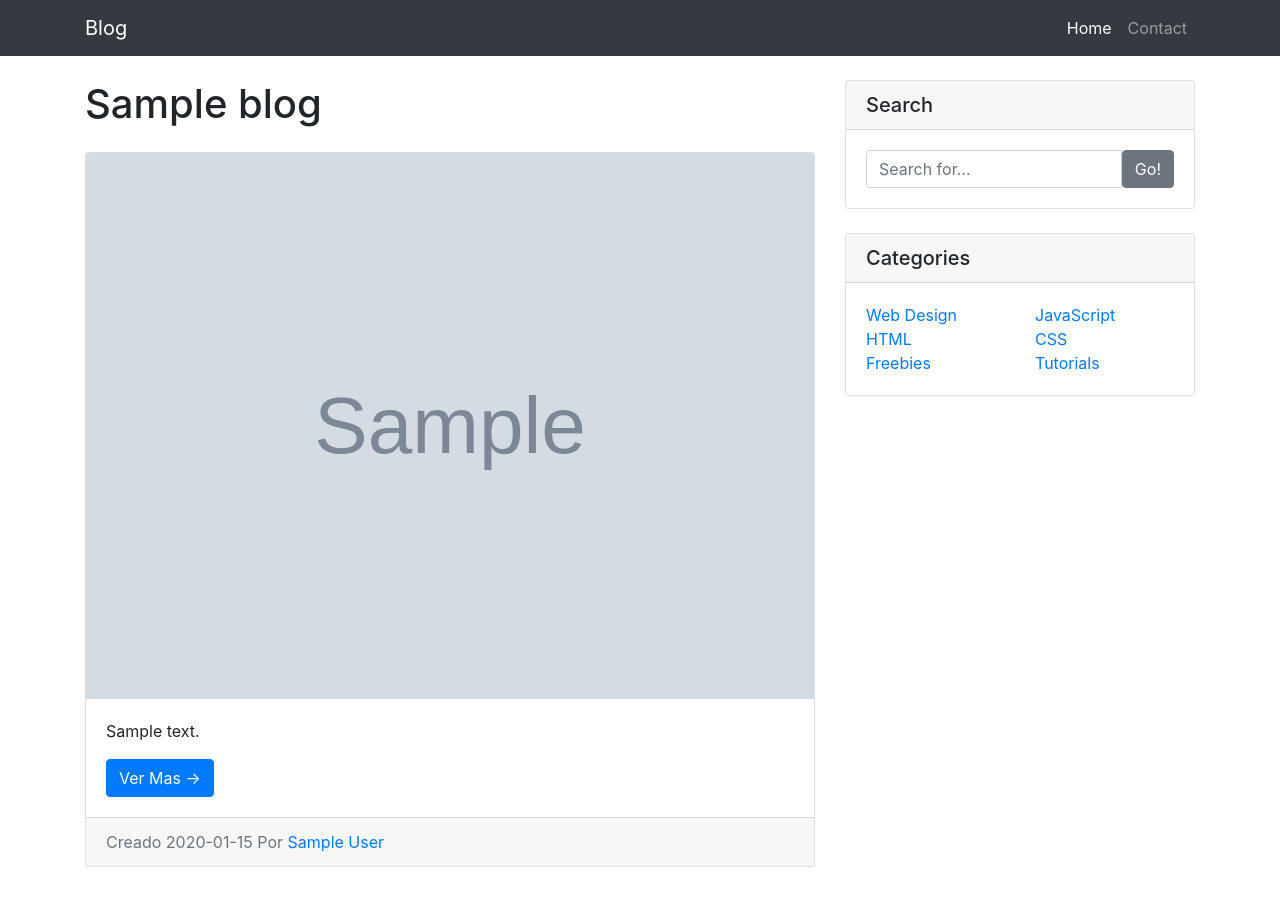
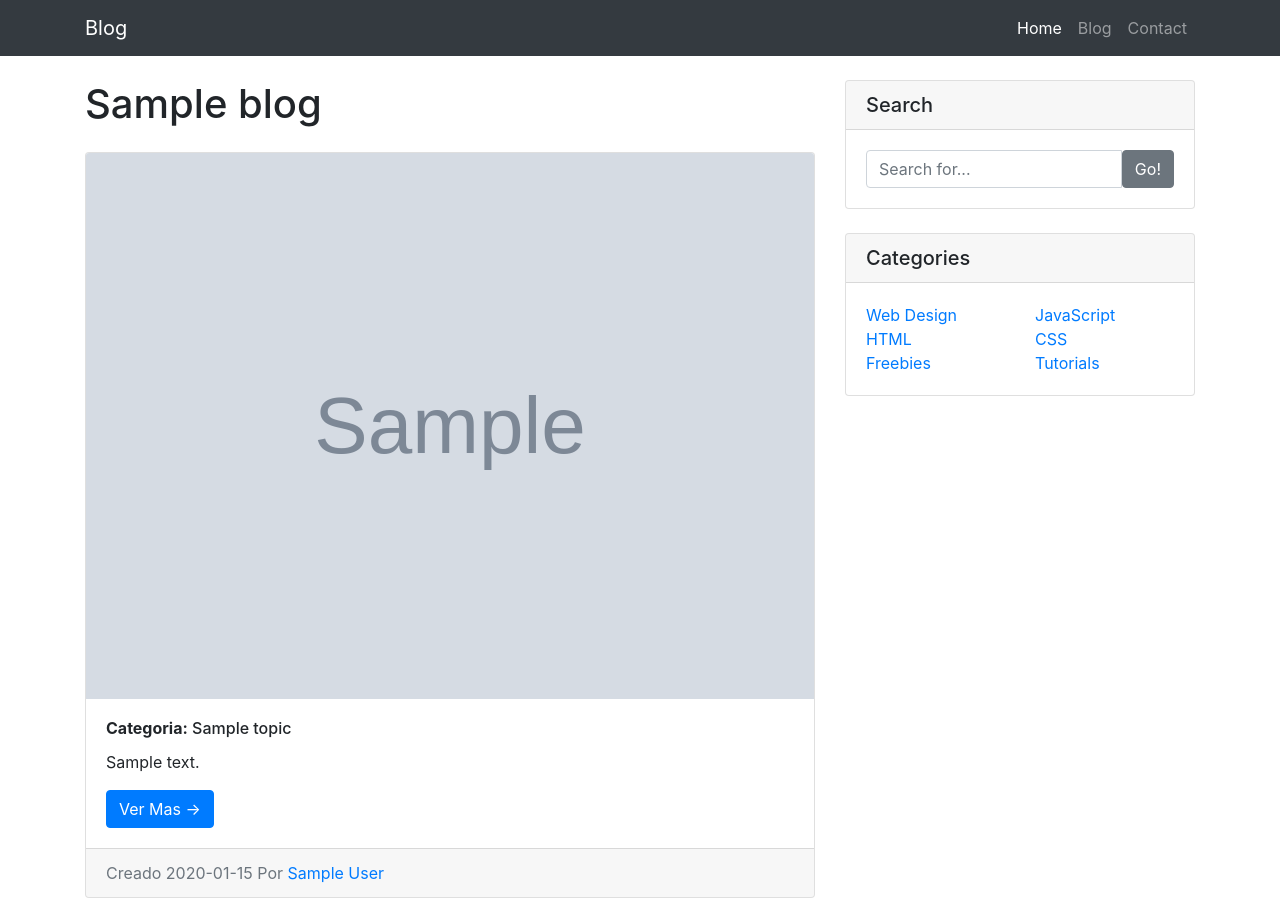
Before and after one commit to oscarock/blog-sym, a Symfony app: template templates/blog/index.html.twig in a window 1280 px wide. Before the commit the page ends 867 px from the top, so only its background shows below. Run offline with Twig, Linux system fonts and the light colour scheme; the template is opened without the code that fills it: most values are stand-ins (such as "Sample title", 1, 10 or a date in 2020); grey boxes marked "Sample" are stand-in pictures; some libraries are stand-ins or nearby versions.

Commit message:
Ajustes views

```diff
--- a/templates/base.html.twig
+++ b/templates/base.html.twig
@@ -21,6 +21,9 @@
                             </a>
                         </li>
                         <li class="nav-item">
+                            <a class="nav-link" href="#">Blog</a>
+                        </li>
+                        <li class="nav-item">
                             <a class="nav-link" href="#">Contact</a>
                         </li>
                     </ul>
--- a/templates/blog/index.html.twig
+++ b/templates/blog/index.html.twig
@@ -13,11 +13,12 @@
             <!--<img class="card-img-top" src="http://placehold.it/750x300" alt="Card image cap">-->
             <img class="card-img-top" src="{{ blog.image }}" alt="Card image cap">
             <div class="card-body">
+                <h6 class="card-title"><b>Categoria:</b> {{ blog.topic }}</h6>
                 <p class="card-text">{{ blog.body  }}</p>
                 <a href="#" class="btn btn-primary">Ver Mas &rarr;</a>
             </div>
             <div class="card-footer text-muted">
-                Creado {{ blog.created|date('Y-m-d')  }} Por
+                Creado {{ blog.created|date('Y-m-d') }} Por
                 <a href="#">{{ blog.author  }}</a>
             </div>
             </div>
```
